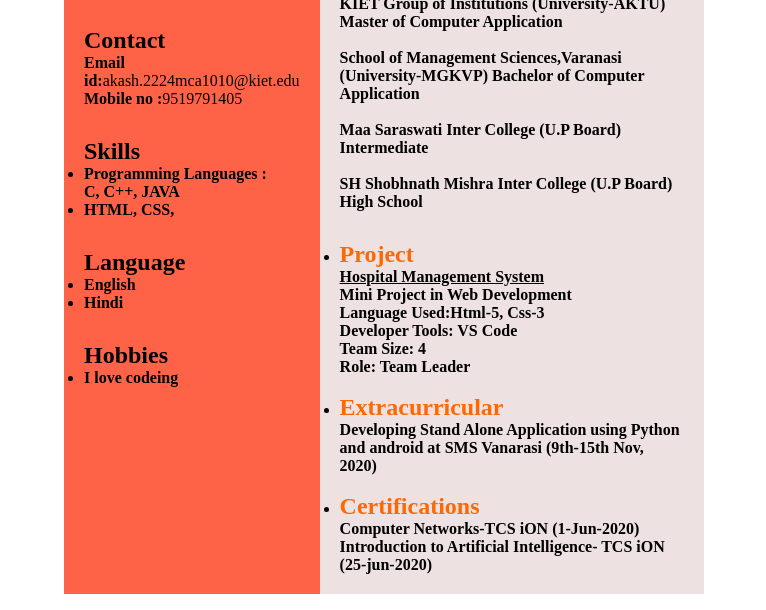
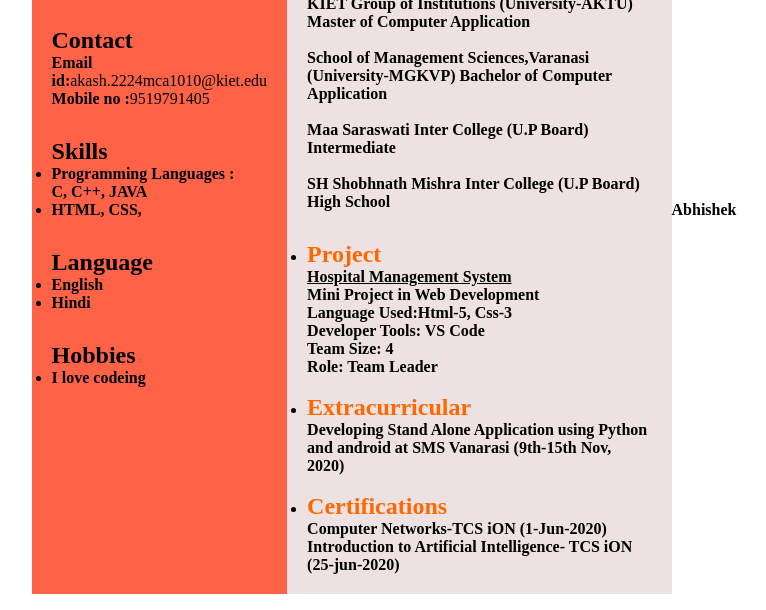
Before and after one commit to singhabhishek98/akash6062.github.io, a plain HTML site: page cv/cv.html in a window 1280 px wide. Shown: the part 190-800 px from the top of the page, without its empty margins (256-1022 px from the left). Drawn offline with Linux system fonts and the light colour scheme.

Commit message:
Update cv.html

```diff
--- a/cv/cv.html
+++ b/cv/cv.html
@@ -111,3 +111,4 @@
 </body>
 
 </html>
+Abhishek
```
